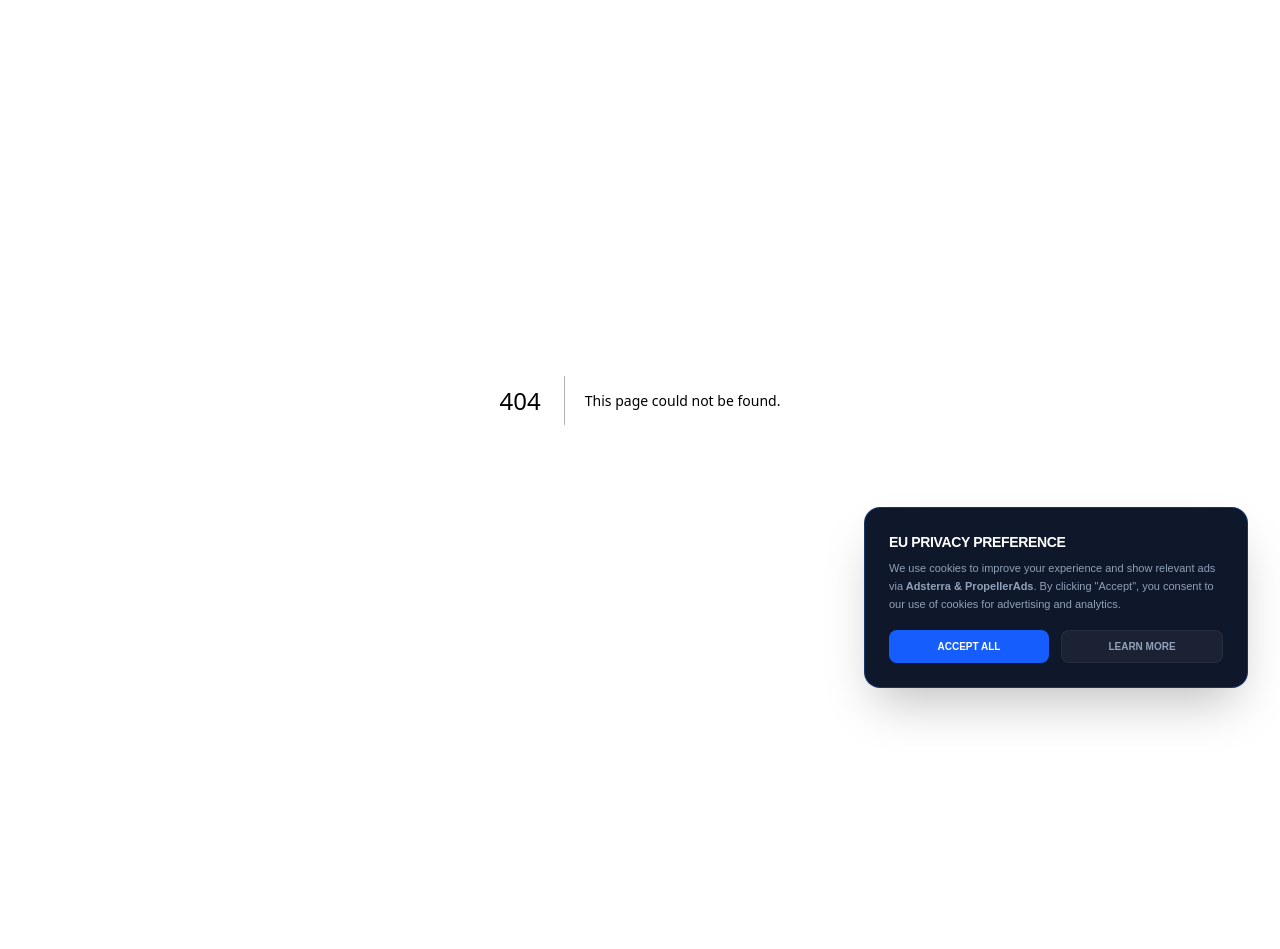
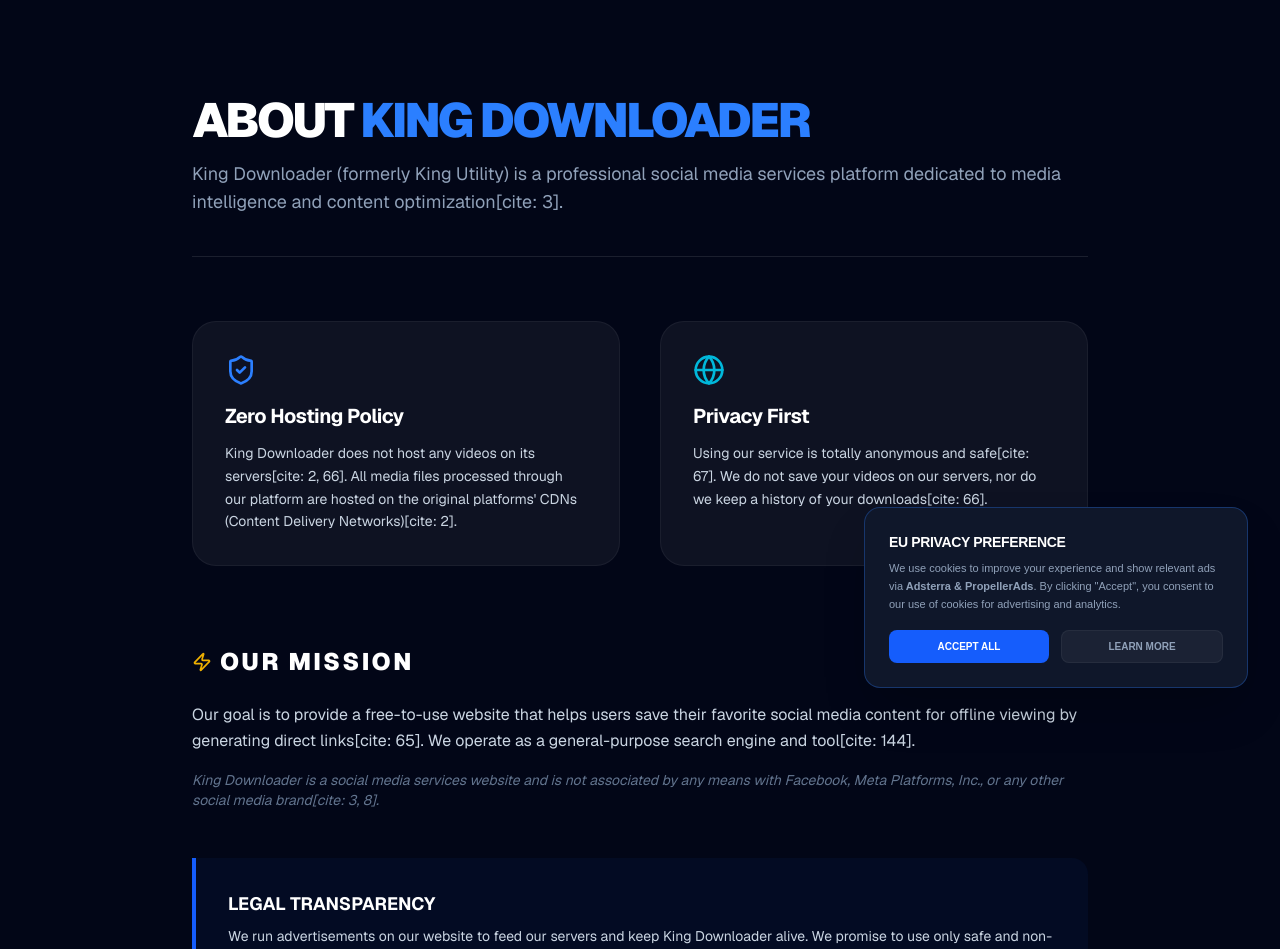
Before and after one commit to HasanFerozQ/multi-downloader, a Next.js app in the folder frontend/: page /about in a window 1280 px wide. Before the commit this address had no page. Shown: the top 949 px of the page. Before the commit the page ends 800 px from the top, so only its background shows below. Built offline with nearby package versions, Linux system fonts and the light colour scheme.

Commit message:
TOS, PRivacy , About

```diff
--- /dev/null
+++ b/frontend/app/about/page.tsx
@@ -0,0 +1,77 @@
+// frontend/app/about/page.tsx
+import { Info, ShieldCheck, Globe, Zap } from "lucide-react";
+
+export default function AboutPage() {
+  return (
+    <main className="min-h-screen bg-[#020617] text-slate-300 p-8 md:p-24 font-sans leading-relaxed">
+      <div className="max-w-4xl mx-auto">
+
+        {/* HEADER SECTION */}
+        <header className="mb-16 border-b border-white/10 pb-10">
+          <h1 className="text-5xl font-black text-white mb-4 tracking-tighter uppercase">
+            About <span className="text-blue-500">King Downloader</span>
+          </h1>
+          <p className="text-lg text-slate-400">
+            King Downloader (formerly King Utility) is a professional social media services platform
+            dedicated to media intelligence and content optimization[cite: 3].
+          </p>
+        </header>
+
+        {/* CORE PHILOSOPHY */}
+        <section className="grid md:grid-cols-2 gap-10 mb-20">
+          <div className="bg-white/5 p-8 rounded-3xl border border-white/5">
+            <ShieldCheck className="text-blue-500 mb-4" size={32} />
+            <h3 className="text-xl font-bold text-white mb-3 tracking-tight">Zero Hosting Policy</h3>
+            <p className="text-sm leading-relaxed">
+              King Downloader does not host any videos on its servers[cite: 2, 66]. All media files
+              processed through our platform are hosted on the original platforms' CDNs (Content Delivery Networks)[cite: 2].
+            </p>
+          </div>
+
+          <div className="bg-white/5 p-8 rounded-3xl border border-white/5">
+            <Globe className="text-cyan-500 mb-4" size={32} />
+            <h3 className="text-xl font-bold text-white mb-3 tracking-tight">Privacy First</h3>
+            <p className="text-sm leading-relaxed">
+              Using our service is totally anonymous and safe[cite: 67]. We do not save your videos
+              on our servers, nor do we keep a history of your downloads[cite: 66].
+            </p>
+          </div>
+        </section>
+
+        {/* DETAILED MISSION & DISCLAIMER */}
+        <div className="space-y-12">
+          <section>
+            <h2 className="text-2xl font-black text-white mb-6 uppercase tracking-widest flex items-center gap-2">
+              <Zap className="text-yellow-500" size={20} /> Our Mission
+            </h2>
+            <p className="mb-4">
+              Our goal is to provide a free-to-use website that helps users save their favorite
+              social media content for offline viewing by generating direct links[cite: 65].
+              We operate as a general-purpose search engine and tool[cite: 144].
+            </p>
+            <p className="text-sm italic text-slate-500">
+              King Downloader is a social media services website and is not associated by any
+              means with Facebook, Meta Platforms, Inc., or any other social media brand[cite: 3, 8].
+            </p>
+          </section>
+
+          <section className="bg-blue-600/5 border-l-4 border-blue-600 p-8 rounded-r-2xl">
+            <h2 className="text-lg font-bold text-white mb-2 uppercase">Legal Transparency</h2>
+            <p className="text-sm">
+              We run advertisements on our website to feed our servers and keep King Downloader
+              alive. We promise to use only safe and non-intrusive ads to ensure your
+              experience remains clean and secure.
+            </p>
+          </section>
+        </div>
+
+        {/* FOOTER LINK BACK */}
+        <footer className="mt-24 pt-8 border-t border-white/10 text-center">
+          <a href="/" className="text-blue-500 font-bold hover:underline uppercase text-sm tracking-widest">
+            ← Back to Tools
+          </a>
+        </footer>
+      </div>
+    </main>
+  );
+}
--- a/frontend/app/privacy/page.tsx
+++ b/frontend/app/privacy/page.tsx
@@ -1,43 +1,41 @@
+import { EyeOff, Database, Cookie, Globe } from "lucide-react";
+
 export default function PrivacyPolicy() {
   return (
     <main className="min-h-screen bg-[#020617] text-slate-300 p-8 md:p-24 font-sans leading-relaxed">
       <div className="max-w-4xl mx-auto">
         <h1 className="text-4xl font-black text-white mb-8 uppercase tracking-tighter">Privacy Policy</h1>
-        <p className="mb-6 text-blue-500 font-bold">Last Updated: February 10, 2026</p>
+        <p className="mb-6">Updated: February 11, 2026</p>
 
-        {/* SECTION 1: DATA COLLECTION */}
-        <section className="mb-10 border-b border-white/5 pb-6">
-          <h2 className="text-xl font-bold text-white mb-4 flex items-center gap-2">
-            <span className="text-blue-500">01.</span> Data Collection
+        <section className="mb-10">
+          <h2 className="text-xl font-bold text-blue-500 mb-4 flex items-center gap-2 uppercase tracking-wide">
+            <EyeOff size={20} /> 1. Anonymous Use
           </h2>
-          <p>We do not require any registration or personal accounts to use King Downloader. We do not collect names, emails, or personal identifiers. We may log non-identifiable information like your IP address or browser type strictly for security and server performance monitoring.</p>
+          <p>You may visit King Downloader anonymously. We do not keep a history of your downloads or store media on our servers for longer than the processing period.</p>
         </section>
 
-        {/* SECTION 2: ADVERTISING COOKIES */}
-        <section className="mb-10 border-b border-white/5 pb-6">
-          <h2 className="text-xl font-bold text-white mb-4 flex items-center gap-2">
-            <span className="text-blue-500">02.</span> Advertising & Cookies
+        <section className="mb-10 border-b border-white/5 pb-10">
+          <h2 className="text-xl font-bold text-blue-500 mb-4 flex items-center gap-2 uppercase tracking-wide">
+            <Database size={20} /> 2. Data We Collect
           </h2>
-          <p>We partner with third-party ad networks (Adsterra and PropellerAds) to serve ads. These partners may use cookies to serve ads based on your visit to this and other sites. You can manage or disable cookies at any time through your browser settings.</p>
+          <p>We collect non-personal identification information, such as browser names, OS types, and technical connection data, to optimize our service performance.</p>
         </section>
 
-        {/* SECTION 3: MEDIA PROCESSING */}
-        <section className="mb-10 border-b border-white/5 pb-6">
-          <h2 className="text-xl font-bold text-white mb-4 flex items-center gap-2">
-            <span className="text-blue-500">03.</span> Media Processing
+        <section className="mb-10">
+          <h2 className="text-xl font-bold text-blue-500 mb-4 flex items-center gap-2 uppercase tracking-wide">
+            <Cookie size={20} /> 3. Advertising & Cookies
           </h2>
-          <p>All video and audio files processed by our DigitalOcean VPS engine are temporary. Our automated background tasks delete all downloaded media from our storage within 30 minutes of processing to ensure user privacy and server efficiency.</p>
+          <p>Our site uses cookies to enhance user experience and serve ads. Third-party partners (Adsterra, PropellerAds) may use cookies to deliver targeted advertisements based on your visits to this and other sites.</p>
         </section>
 
-        {/* SECTION 4: THIRD-PARTY LINKS */}
-        <section className="mb-10">
-          <h2 className="text-xl font-bold text-white mb-4 flex items-center gap-2">
-            <span className="text-blue-500">04.</span> Third-Party Services
+        <section className="mb-10 bg-blue-500/5 p-6 rounded-2xl border border-blue-500/20">
+          <h2 className="text-xl font-bold text-white mb-4 flex items-center gap-2 uppercase tracking-wide">
+            <Globe size={20} /> 4. GDPR Compliance (EU Users)
           </h2>
-          <p>This site contains links to external donation platforms (Binance Pay). We are not responsible for the privacy practices or content of these third-party platforms.</p>
+          <p className="text-sm">If you reside in the EEA, you have the right to access, rectify, or erase your minimal log data. All temporary processing files are automatically deleted within 30 minutes to ensure compliance with data minimization principles.</p>
         </section>
 
-        {/* SECTION 5: GDPR / EUROPEAN USER RIGHTS */}
+         {/* SECTION 5: GDPR / EUROPEAN USER RIGHTS */}
 <section className="mb-10 border-b border-white/5 pb-6">
   <h2 className="text-xl font-bold text-white mb-4 flex items-center gap-2">
     <span className="text-blue-500">05.</span> GDPR Compliance (EU Users)
@@ -53,9 +51,7 @@
   </ul>
 </section>
 
-        <footer className="mt-20 pt-8 border-t border-white/10 text-xs text-slate-500 italic">
-          For legal inquiries, contact: prodat.courses@gmail.com
-        </footer>
+
       </div>
     </main>
   );
--- a/frontend/app/terms/page.tsx
+++ b/frontend/app/terms/page.tsx
@@ -1,38 +1,42 @@
-// frontend/app/terms/page.tsx
+import { ShieldAlert, Scale, UserCheck, Copyright } from "lucide-react";
+
 export default function TermsOfService() {
   return (
     <main className="min-h-screen bg-[#020617] text-slate-300 p-8 md:p-24 font-sans leading-relaxed">
       <div className="max-w-4xl mx-auto">
-        <h1 className="text-4xl font-black text-white mb-8">Terms of Service</h1>
-        <p className="mb-4">Effective Date: February 10, 2026</p>
+        <h1 className="text-4xl font-black text-white mb-8 uppercase tracking-tighter">Terms of Service</h1>
+        <p className="mb-6">Effective Date: February 11, 2026</p>
 
-        <section className="mb-8">
-          <h2 className="text-xl font-bold text-blue-500 mb-4 uppercase tracking-wider">1. Acceptance of Terms</h2>
-          <p>By accessing King Downloader, you agree to be bound by these Terms of Service. If you do not agree to these rules, do not use our service.</p>
+        <section className="mb-10">
+          <h2 className="text-xl font-bold text-blue-500 mb-4 flex items-center gap-2 uppercase tracking-wide">
+            <UserCheck size={20} /> 1. Eligibility & Agreement
+          </h2>
+          <p>By accessing King Downloader, you signify your agreement to these Terms. You must be at least 18 years of age (or the age of majority in your jurisdiction) to use our services. Use is prohibited where disallowed by local law.</p>
         </section>
 
-        <section className="mb-8">
-          <h2 className="text-xl font-bold text-blue-500 mb-4 uppercase tracking-wider">2. Use of Service</h2>
-          <p>King Downloader is a tool designed for personal, non-commercial use. Users are responsible for ensuring they have the legal right to download any content processed through our system. You must not use this site for any illegal activities or to violate copyright laws.</p>
+        <section className="mb-10">
+          <h2 className="text-xl font-bold text-blue-500 mb-4 flex items-center gap-2 uppercase tracking-wide">
+            <Scale size={20} /> 2. Grant of Use
+          </h2>
+          <p>We grant you a non-exclusive, non-transferable, and limited right to use King Downloader for your personal, non-commercial use only. This grant is terminable by us at will for any reason.</p>
         </section>
 
-        <section className="mb-8">
-          <h2 className="text-xl font-bold text-blue-500 mb-4 uppercase tracking-wider">3. Intellectual Property</h2>
-          <p>The "King Downloader" name, logo, and website design are our intellectual property. We do not claim ownership of the media files you download; those remain the property of their respective copyright holders.</p>
+        <section className="mb-10">
+          <h2 className="text-xl font-bold text-blue-500 mb-4 flex items-center gap-2 uppercase tracking-wide">
+            <Copyright size={20} /> 3. Intellectual Property & Fair Use
+          </h2>
+          <p>King Downloader does not host any videos on its servers; all content is processed through original platform CDNs. We believe this constitutes "Fair Use" under Section 107 of the US Copyright Law. Users are solely responsible for ensuring they have the rights to download content.</p>
         </section>
 
-        <section className="mb-8">
-          <h2 className="text-xl font-bold text-blue-500 mb-4 uppercase tracking-wider">4. Limitation of Liability</h2>
-          <p>We provide this service "as is" and are not liable for any damages arising from your use of the site, including but not limited to data loss or computer issues. We do not guarantee 100% uptime.</p>
+        <section className="mb-10 bg-red-500/5 p-6 rounded-2xl border border-red-500/20">
+          <h2 className="text-xl font-bold text-red-500 mb-4 flex items-center gap-2 uppercase tracking-wide">
+            <ShieldAlert size={20} /> 4. Limitation of Liability
+          </h2>
+          <p className="text-sm">King Downloader is provided "AS-IS" without warranties. We are not liable for any damages, data loss, or legal issues resulting from your use of the service. Maximum liability is limited to $100.</p>
         </section>
 
-        <section className="mb-8">
-          <h2 className="text-xl font-bold text-blue-500 mb-4 uppercase tracking-wider">5. Third-Party Links & Ads</h2>
-          <p>Our site contains links to third-party ad networks (Adsterra, PropellerAds). We are not responsible for the content or safety of these external sites.</p>
-        </section>
-
-        <footer className="mt-12 pt-8 border-t border-white/10">
-          <p className="text-sm">Contact: prodat.courses@gmail.com </p>
+        <footer className="mt-12 pt-8 border-t border-white/10 text-xs text-slate-500">
+          Contact: legal@kingdownloader.com | Subject to the laws of Pakistan.
         </footer>
       </div>
     </main>
```
Also changed, not shown: 1 other file (tests, documents, lock files or other folders).
